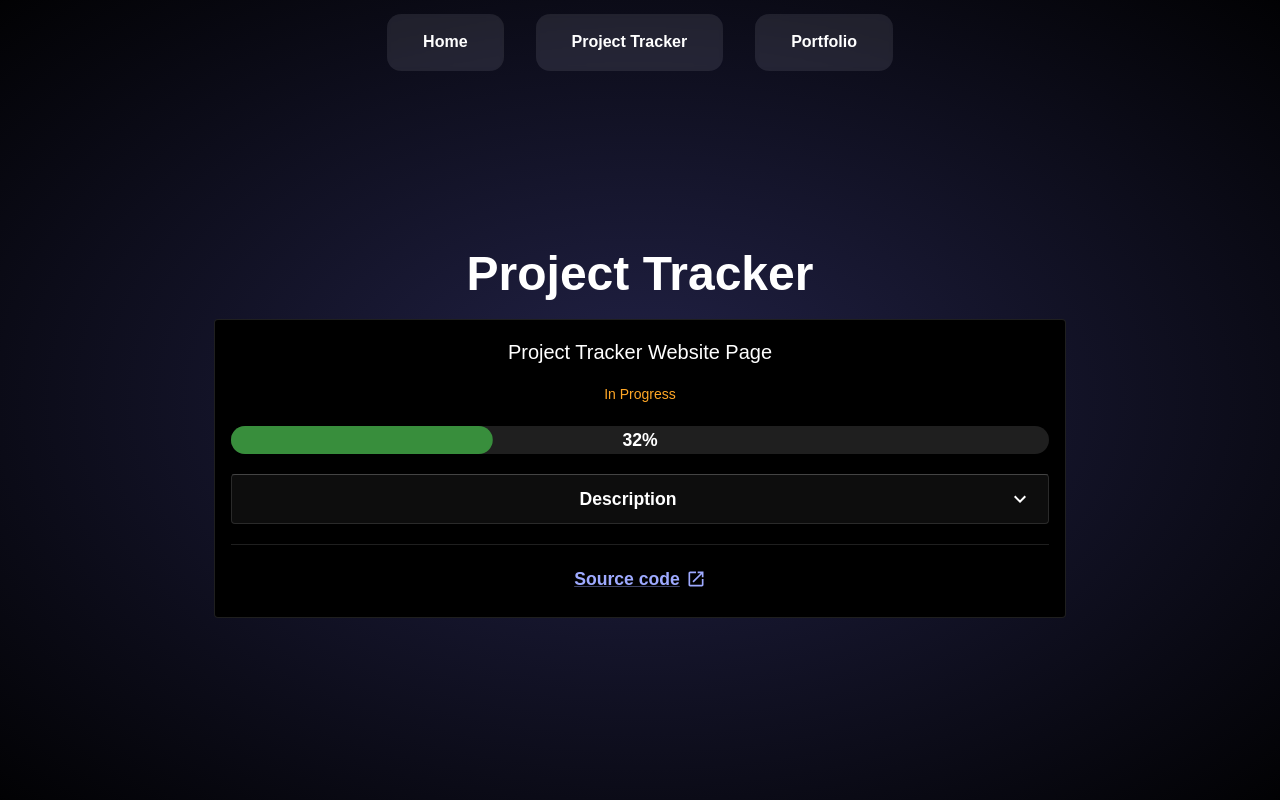
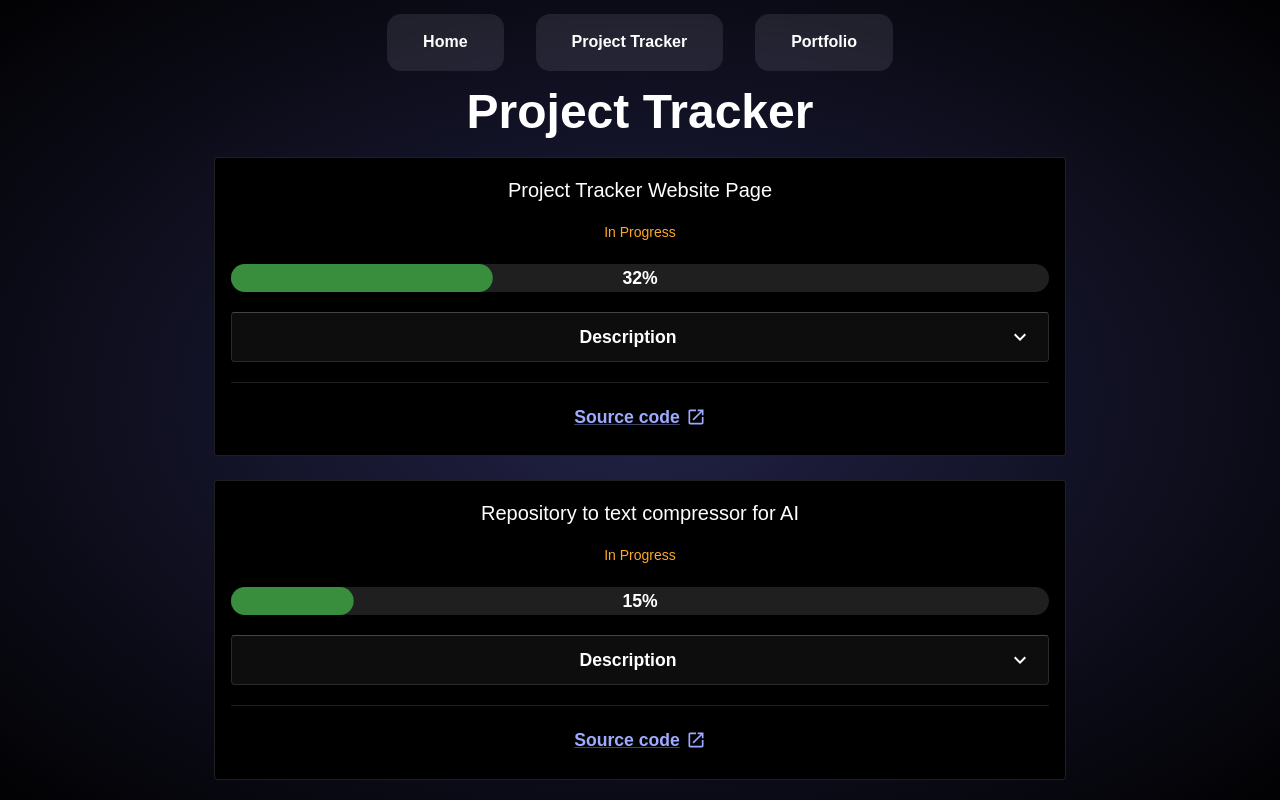
Before and after one commit to MaxBielstein/Website, a React (Create React App) app: page /project-tracker in a window 1280 px wide. Built offline with nearby package versions, Linux system fonts and the light colour scheme.

Commit message:
Add text compressor project to project tracker

```diff
--- a/src/pages/ProjectTrackerPage.tsx
+++ b/src/pages/ProjectTrackerPage.tsx
@@ -36,6 +36,29 @@ const ProjectTrackerPage: React.FC = () => {
           }
           sourceUrl="https://github.com/MaxBielstein/Website"
         />
+        <PendingProject
+          title="Repository to text compressor for AI"
+          progress={15}
+          status="in_progress"
+          description={
+            <ProjectDescription>
+              <Stack spacing={2}>
+                <Typography variant="body2" component="p">
+                  The repository to text compressor for AI is an idea I came up with when playing around with open AI.
+                  I needed a tool for taking an entire repository and compiling it into a single text document so that I could send the entire structure and code of a project to OpenAPIs AI model for review.
+                  The aim of this tool is to do exactly that
+                </Typography>
+                <Typography variant="body2" component="p">
+                 I currently have a first draft of it built out in python but I am yet to put it up on a public repository. So the below source code link will not work quite yet
+                </Typography>
+                <Typography variant="body2" component="p">
+                  Eventually I want to optimize this app even more so that I can compress an entire repository into a very small amount text to be able to save money on tokens. However, the AI still has to be able to understand the complete code structure and code inside the files, which is the primary challenge.
+                </Typography>
+              </Stack>
+            </ProjectDescription>
+          }
+          sourceUrl="https://github.com/MaxBielstein/Website"
+        />
       </Stack>
     </Page>
   );
```
